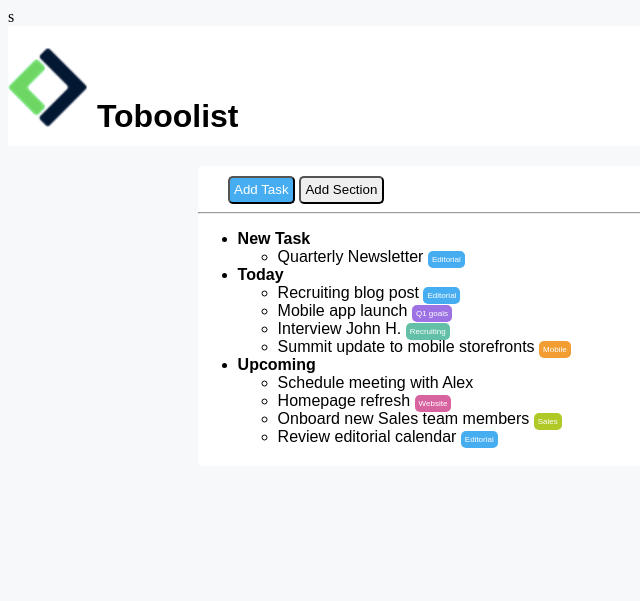
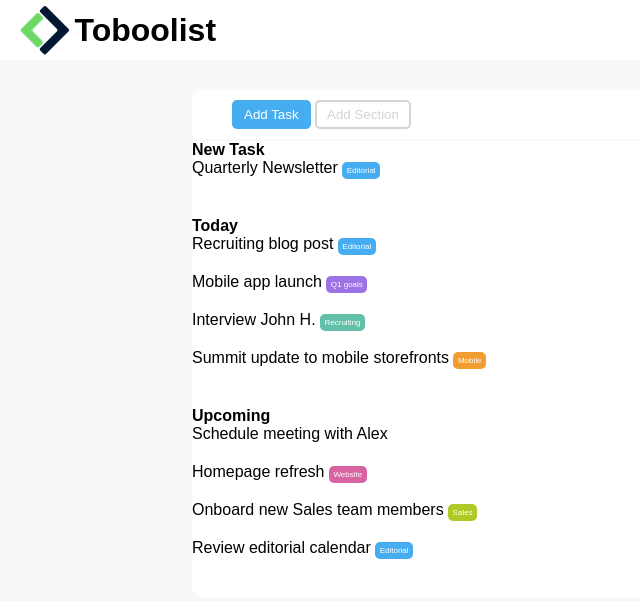
Before and after one commit to GersonMembrillo/html-css-toboolist, a plain HTML site: page index.html in a window 1280 px wide. Shown: the whole page, without its empty margins (0-640 px from the left). Drawn offline with Linux system fonts and the light colour scheme.

Commit message:
fix css header, logo, main container, buttons

```diff
--- a/css/style.css
+++ b/css/style.css
@@ -1,58 +1,84 @@
-/*
-sfondo header  & main white
-sfondo background #F6F8F9
-border button Add Section grey
-Editorial & Button Add Task  #47ADF1
-Q1 Goals #9C72E4
-Recruiting #63BFA8
-Mobile #F19D32
-Website #D863A1
-Salea #B0C926
-*/
+/* general */
+:root{
+  --blue: #47ADF1;
+  --violet: #9C72E4;
+  --green: #63BFA8;
+  --orange: #F19D32;
+  --pink: #D863A1;
+  --lime: #B0C926;
+  --cross: #ee827d;
+  --grey: #F6F8F9;
+  --white: #ffffff;
+}
+
+*{
+  margin: 0;
+  padding: 0;
+  box-sizing: border-box;
+}
+
 body{
-  background-color: #F6F8F9;
+  background-color: var(--grey);
+  font-family: Arial, Helvetica, sans-serif;
 }
+
+/* header */
 header{
-background-color: white;
-height: 120px;
+  /* distanza contenuto e contenitore */
+  padding: 5px 20px;
+  /* distanza contenitori */
+  margin-bottom: 30px;
 }
-header img{
-width: 80px;
+
+.bg-white{
+  background-color: var(--white);
 }
-h1{
-  font-family: Arial, Helvetica, sans-serif;
-  display: inline-block;
+
+#logo h1{
+display: inline-block;
+vertical-align: middle;
+}
+
+#logo img{
   vertical-align: middle;
 }
-header img h1{
-  display: inline-block; vertical-align: middle;
 
+/* main */
+.container {
+  width: 70%;
+  margin: 0px auto;
+  border-radius: 10px;
 }
-main{
-  background-color: white;
-  width: 70%;
-  margin: 20px auto;
-  border-radius: 5px;
+
+ul{
+  list-style: none;
 }
+.top-bar {
+  padding: 10px 40px;
+  border-bottom: 2px solid var(--grey);
+}
+
 /* pulsanti */
-button{
-  padding: 0.5%;
-  border-radius: 5px;
-  border: 0,1%;
-  margin-top: 10px;
+.button{
+padding: 5px 10px;
+border: none;
+border-radius: 5px;
 }
-.a{
-  background-color: #47ADF1;
-  color: white;
-  margin-left: 30px;
+
+.button-section{
+border: 2px solid lightgray;
+color: lightgray;
+background-color:var(--white);
 }
+
+.button-task{
+  border: 2px solid var(--blue);
+  color: var(--white);
+  background-color: var(--blue);
+}
+
 /* Elenchi */
-li{
-  font-family: Arial, Helvetica, sans-serif;
-}
-hr{
 
-}
 
 span{
   color: white;
@@ -79,6 +105,6 @@ span{
 .Sales {
   background-color: #B0C926;
 }
-.Space{
+li {
   padding-bottom: 20px;
 }
--- a/index.html
+++ b/index.html
@@ -6,23 +6,21 @@
 		<meta name="viewport" content="width=device-width, initial-scale=1.0" />
 		<title>Toboolist</title>
 		<link rel="stylesheet" href="./css/style.css" />
-		s
 	</head>
 	<body>
-		<header>
-			<h1>
+		<header class="bg-white">
+			<div id="logo">
 				<img src="./img/Logo.png" alt="Logo Boolean" />
-				Toboolist
-			</h1>
+				<h1>Toboolist</h1>
+			</div>
 		</header>
 	</body>
-	<main>
-		<nav>
-			<button class="a">Add Task</button>
-			<button class="b">Add Section</button>
+	<main class="bg-white container">
+		<nav class="top-bar">
+			<button class="button button-task">Add Task</button>
+			<button class="button button-section">Add Section</button>
 		</nav>
-		<hr />
-		<div>
+		<div class="tasks">
 			<ul>
 				<li>
 					<strong>New Task</strong>
```
